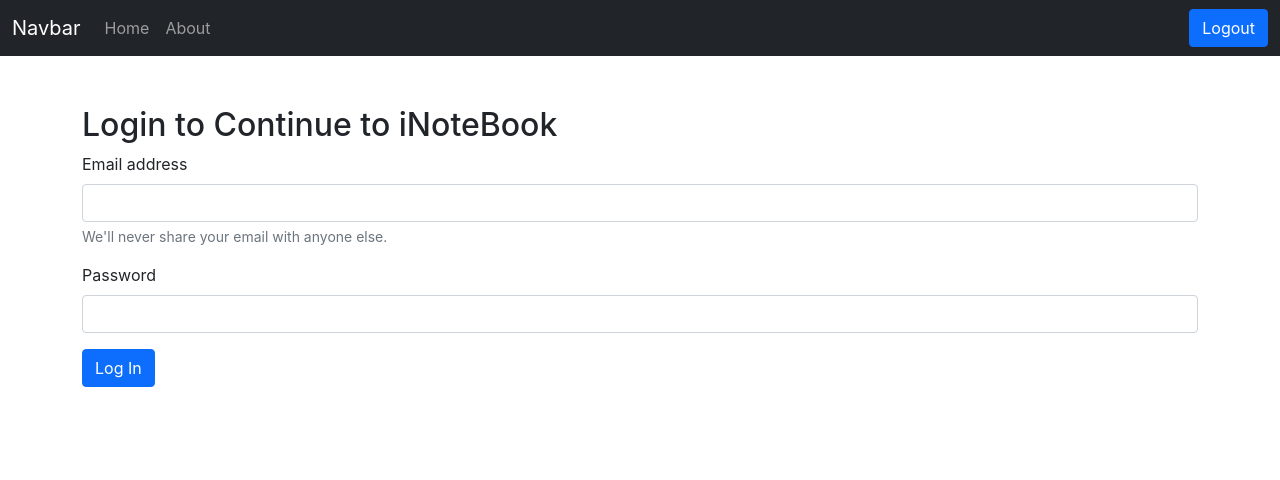
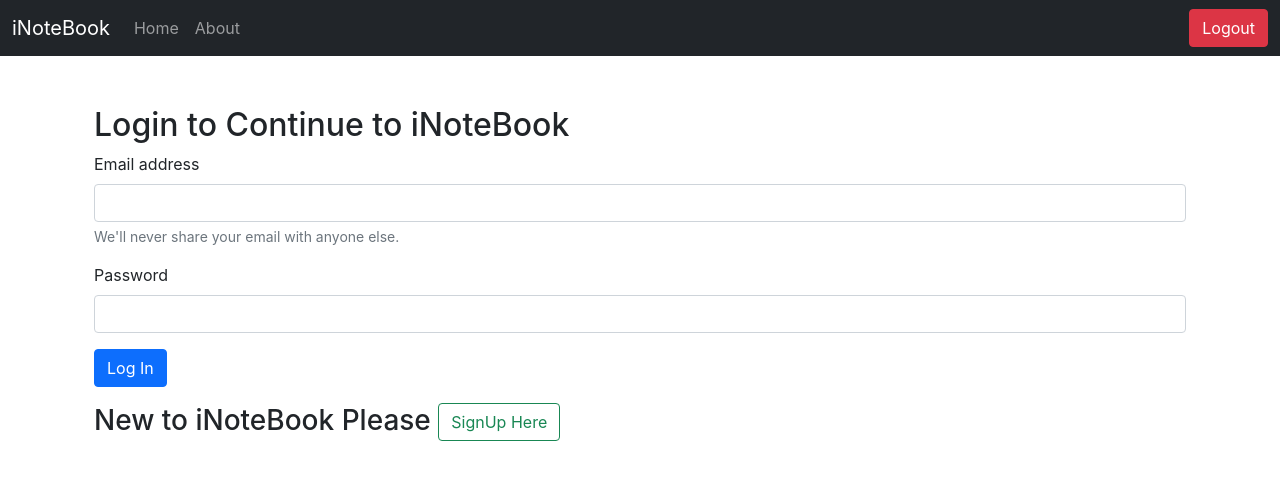
Before and after one commit to virahul77/iNoteBook-MERN-Project, a React (Create React App) app: page /login in a window 1280 px wide. Shown: the top 480 px of the page. Built offline with nearby package versions, Linux system fonts and the light colour scheme; sample sign-in values are in the browser's storage.

Commit message:
adeed to do

```diff
--- a/src/components/Login.js
+++ b/src/components/Login.js
@@ -1,5 +1,5 @@
 import React, { useState } from 'react'
-import {useNavigate} from 'react-router-dom'
+import {Link, useNavigate} from 'react-router-dom'
 
 const Login = (props) => {
   const [credential,setCredential] = useState({email : '', password : ''})
@@ -27,6 +27,7 @@
     setCredential({...credential, [e.target.name]:e.target.value})
   }
   return (
+    <div className="container">
     <form onSubmit={handleSubmit}>
       <h2>Login to Continue to iNoteBook</h2>
     <div className="mb-3">
@@ -40,6 +41,8 @@
     </div>
     <button type="submit" className="btn btn-primary">Log In</button>
   </form>
+  <h3 className='my-3'>New to iNoteBook Please <Link className='btn btn-outline-success' to="/signup">SignUp Here</Link> </h3>
+  </div>
   )
 }
 
--- a/src/components/Navbar.js
+++ b/src/components/Navbar.js
@@ -15,7 +15,7 @@
     <div>
      <nav className="navbar navbar-expand-lg navbar-dark bg-dark">
   <div className="container-fluid">
-    <Link className="navbar-brand" to="/">Navbar</Link>
+    <Link className="navbar-brand" to="/">iNoteBook</Link>
     <button className="navbar-toggler" type="button" data-bs-toggle="collapse" data-bs-target="#navbarSupportedContent" aria-controls="navbarSupportedContent" aria-expanded="false" aria-label="Toggle navigation">
       <span className="navbar-toggler-icon"></span>
     </button>
@@ -31,7 +31,7 @@
       {!localStorage.getItem('token')? <form className="d-flex">
         <Link href='' className="btn btn-primary mx-1" role="button" to='/login'>Login</Link>
         <Link href='' className="btn btn-primary mx-1" role="button" to='/signup'>SignUp</Link>
-      </form>:<button className='btn btn-primary' role='button' onClick={handleLogout} >Logout</button>}
+      </form>:<button className='btn btn-danger' role='button' onClick={handleLogout} >Logout</button>}
     </div>
   </div>
 </nav>
--- a/src/components/SignUp.js
+++ b/src/components/SignUp.js
@@ -1,5 +1,5 @@
 import React , {useState} from 'react'
-import {useNavigate} from 'react-router-dom'
+import {Link, useNavigate} from 'react-router-dom'
 
 const SignUp = (props) => {
   const [credential,setCredential] = useState({name : '', email : '', password : '', cpassword : ""})
@@ -31,6 +31,7 @@
   }
   return (
     <div className="container">
+      <h2>Welcome to iNoteBook. Sign Up here to start with iNoteBook</h2>
       <form onSubmit={handleSubmit}>
     <div className="mb-3">
       <label htmlFor="name" className="form-label">Name</label>
@@ -51,6 +52,7 @@
     </div>
     <button type="submit" className="btn btn-primary">Sign Up</button>
   </form>
+  <h3 className='my-3'>Already Have an Account Please <Link className='btn btn-outline-success' to="/login">Login Here</Link> To Continue </h3>
     </div>
   )
 }
```
